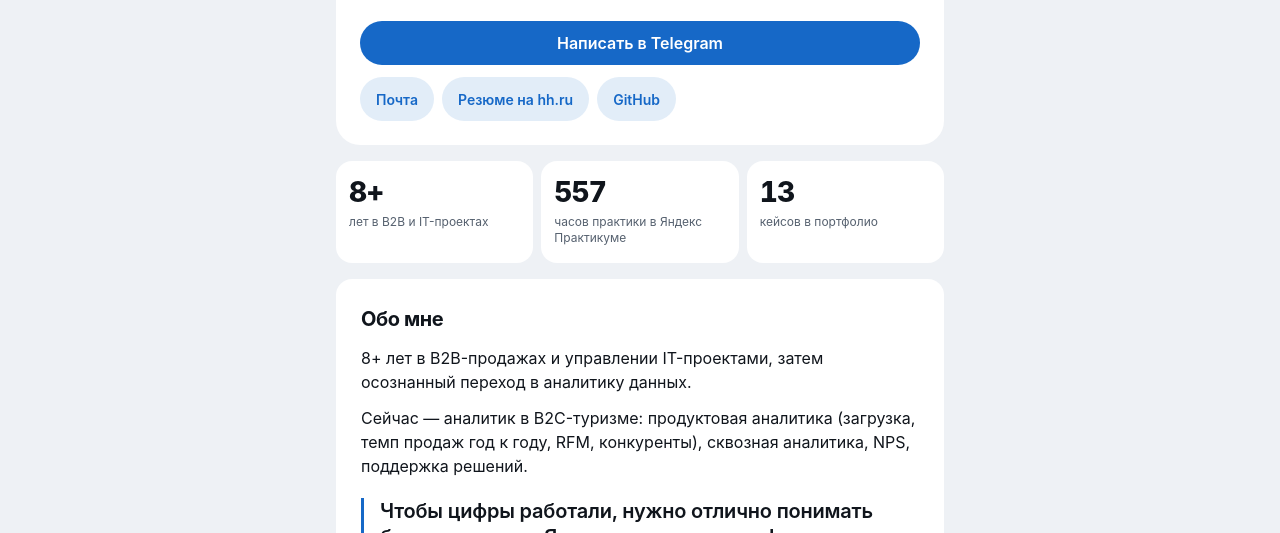
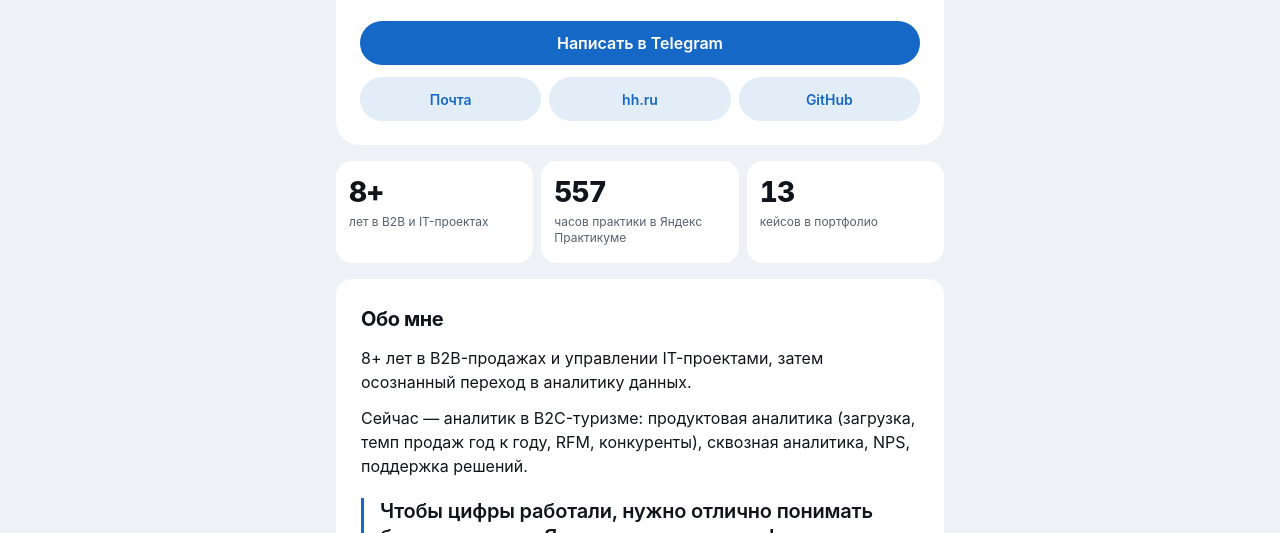
Before and after one commit to intstage/portfolio, a plain HTML site: page index.html in a window 1280 px wide. Shown: the part 204-737 px from the top of the page. Drawn offline with Linux system fonts and the light colour scheme.

Commit message:
fix: контакты на главной в один ряд — Почта, hh.ru, GitHub

```diff
--- a/app/content.json
+++ b/app/content.json
@@ -31,7 +31,7 @@
         "href": "mailto:job.tpk@yandex.ru"
       },
       {
-        "label": "Резюме на hh.ru",
+        "label": "hh.ru",
         "href": "https://hh.ru/resume/9a899322ff108c2d2e0039ed1f757566336b4b"
       },
       {
--- a/app/styles.css
+++ b/app/styles.css
@@ -123,7 +123,9 @@ a:focus-visible { outline: 2px solid var(--accent); outline-offset: 2px; border-
 .hero__role { margin-top: var(--space-3); font-weight: 600; }
 .hero__place { color: var(--muted); font-size: var(--text-sm); }
 .hero__actions { margin-top: var(--space-5); display: grid; gap: var(--space-3); }
-.hero__links { display: flex; flex-wrap: wrap; gap: var(--space-2); }
+/* Второстепенные контакты — в один ряд равными кнопками. */
+.hero__links { display: grid; grid-auto-flow: column; grid-auto-columns: minmax(0, 1fr); gap: var(--space-2); }
+.hero__links .button { padding-inline: var(--space-2); }
 
 /* Кнопки */
 .button {
```
